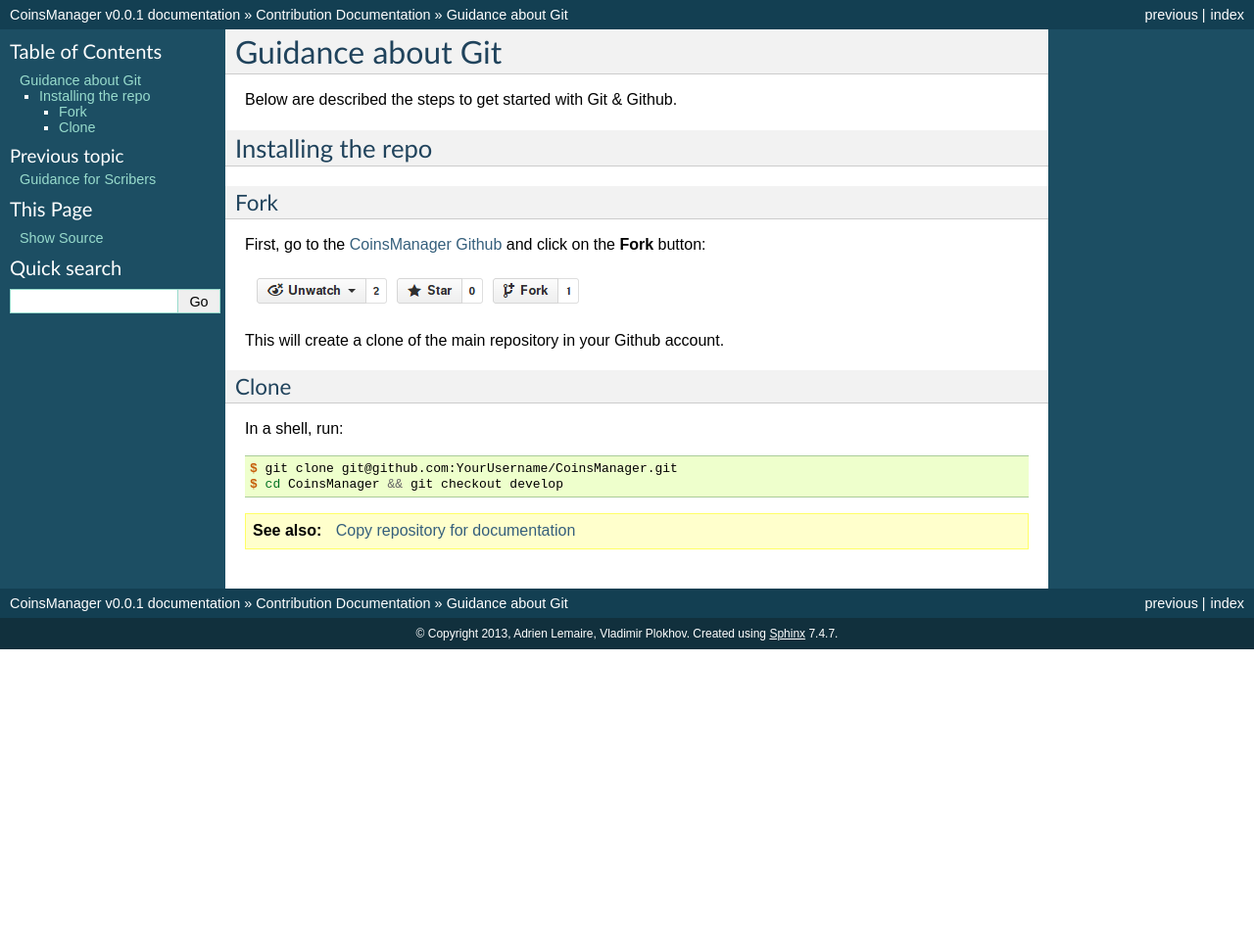
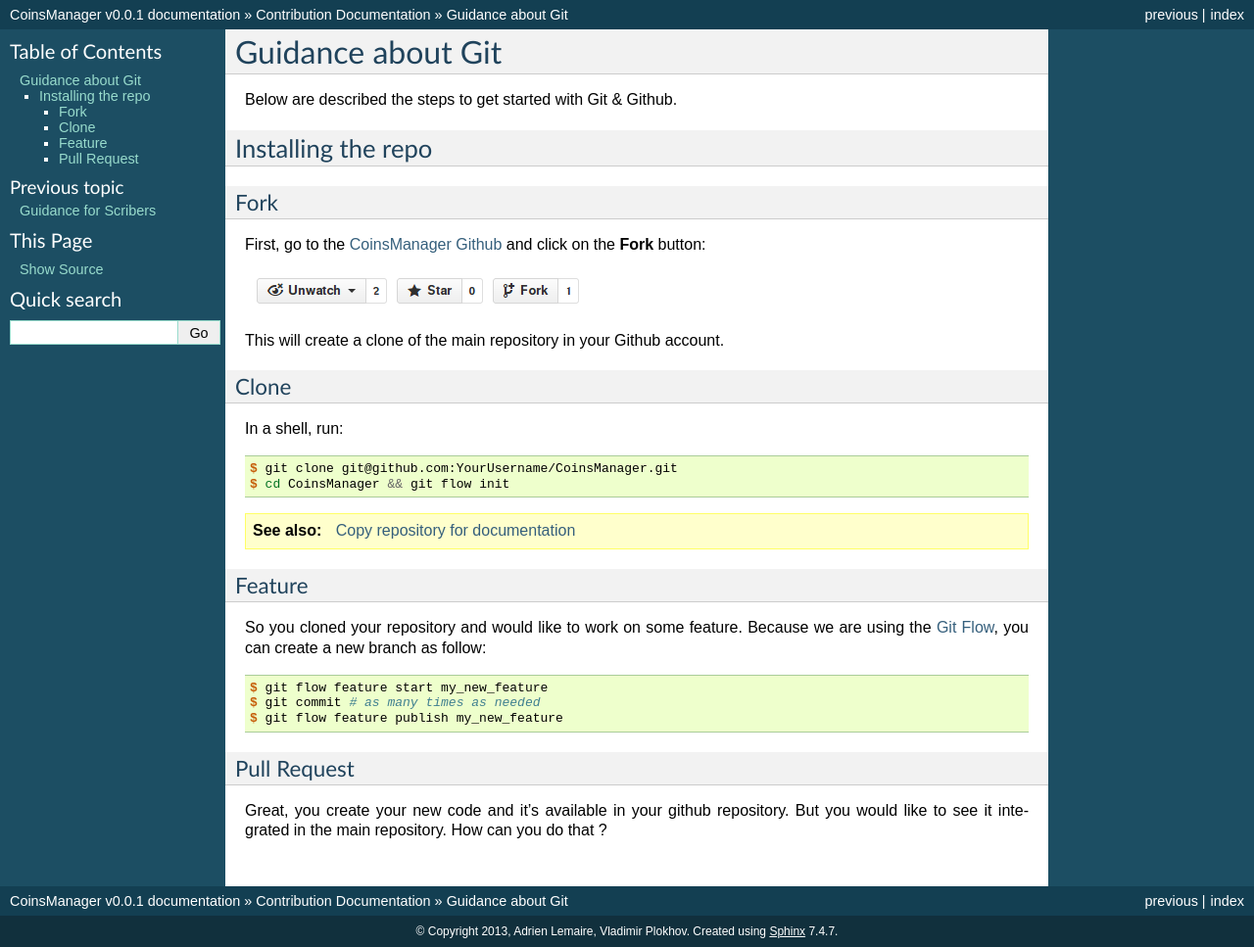
Before and after one commit to CoinsManager/CoinsManager, a Sphinx documentation site: the page built from docs/Contributions/2_git.rst, in a window 1280 px wide. Shown: the whole page at 98% size. Built offline with Sphinx 7.4.7, drawn with Linux system fonts in a browser that asks for light colours; formulas are drawn with MathJax 3; before the commit the page ends 900 px from its top, so only the background shows below that.

Commit message:
adding features&pull requests

```diff
--- a/docs/Contributions/2_git.rst
+++ b/docs/Contributions/2_git.rst
@@ -1,6 +1,5 @@
 Guidance about Git
 ==================
-
 Below are described the steps to get started with Git & Github.
 
 
@@ -9,7 +8,6 @@
 
 Fork
 ~~~~
-
 First, go to the `CoinsManager Github <https://github.com/CoinsManager/CoinsManager/>`_
 and click on the **Fork** button:
 
@@ -19,12 +17,29 @@
 
 Clone
 ~~~~~
-
 In a shell, run:
 
 .. code-block:: console
 
     $ git clone git@github.com:YourUsername/CoinsManager.git
-    $ cd CoinsManager && git checkout develop
+    $ cd CoinsManager && git flow init
 
 .. seealso:: :ref:`Copy repository for documentation <git-doc>`
+
+Feature
+~~~~~~~
+So you cloned your repository and would like to work on some feature.
+Because we are using the `Git Flow <http://nvie.com/posts/a-successful-git-branching-model/>`_,
+you can create a new branch as follow:
+
+.. code-block:: console
+
+    $ git flow feature start my_new_feature
+    $ git commit # as many times as needed
+    $ git flow feature publish my_new_feature
+
+Pull Request
+~~~~~~~~~~~~
+Great, you create your new code and it's available in your github repository.
+But you would like to see it integrated in the main repository. How can you do
+that ?
```
